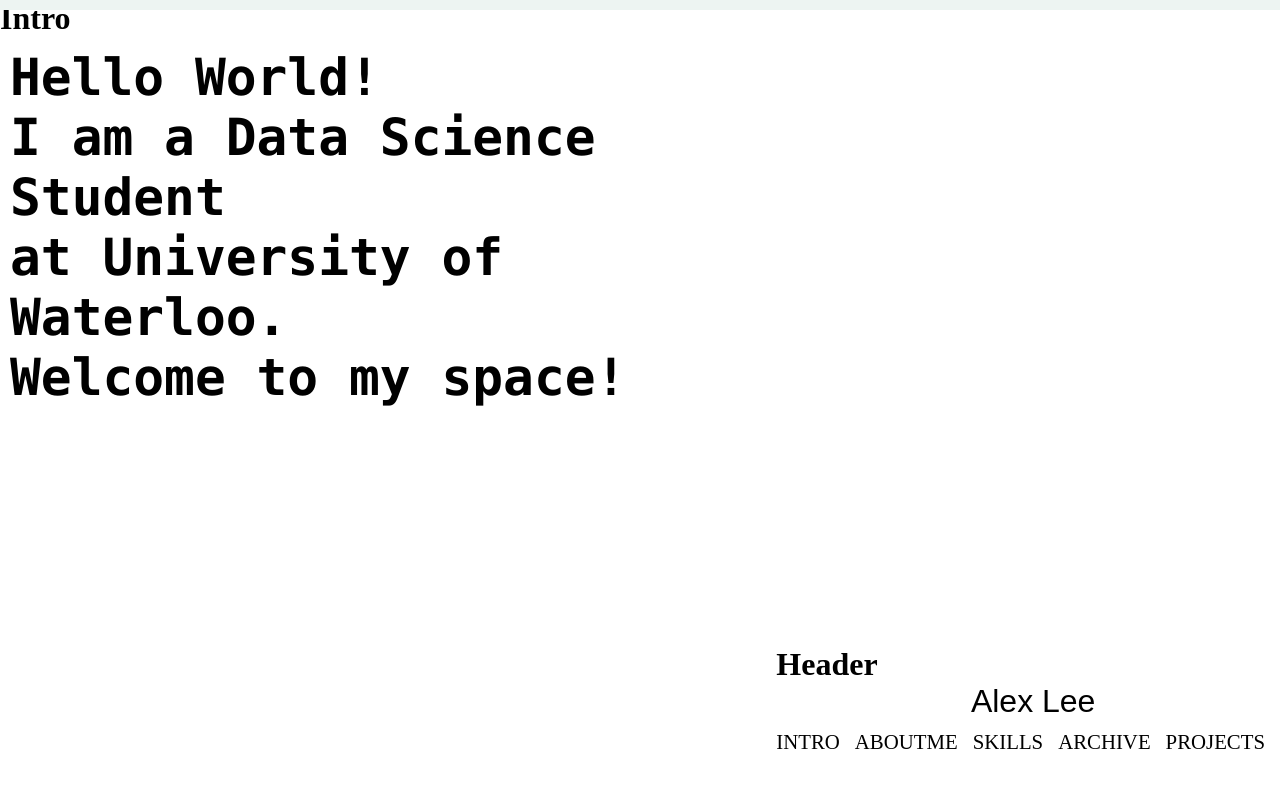
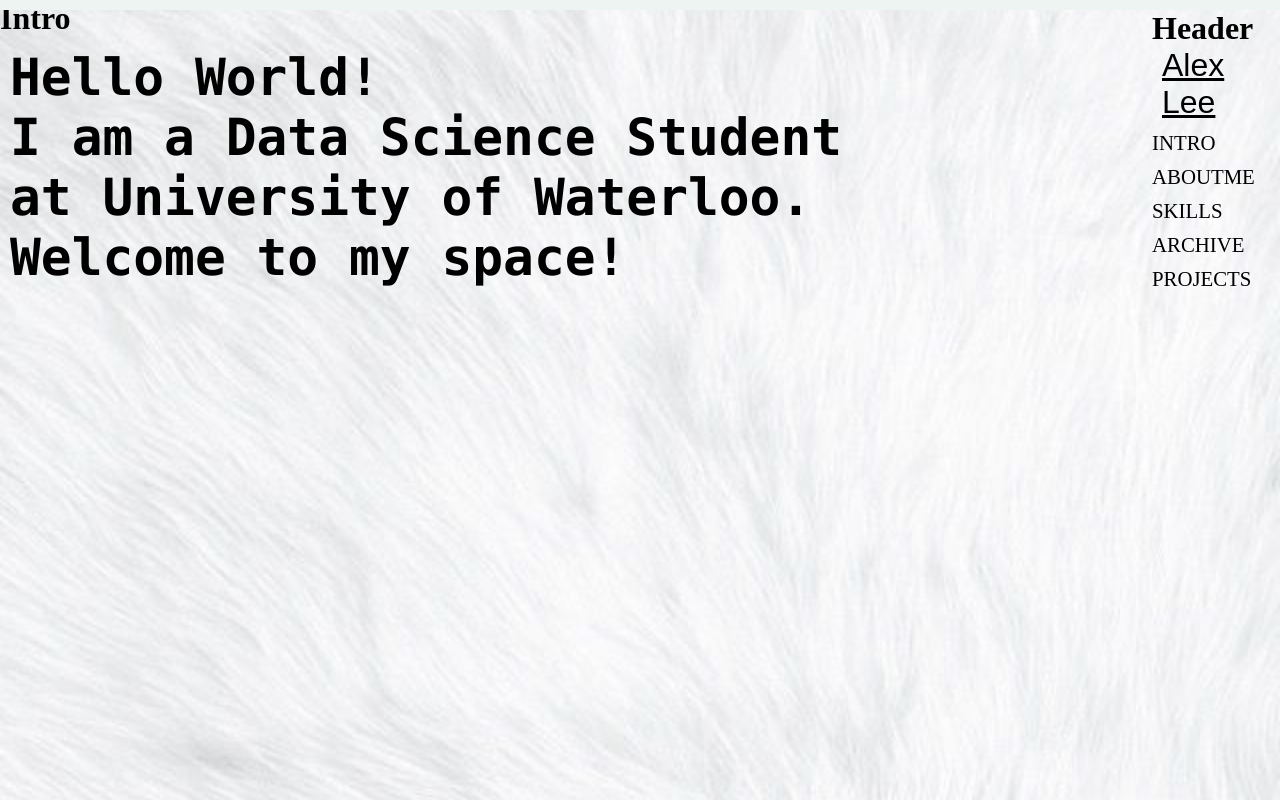
Before and after one commit to 1128alex/alex-lee, a React (Create React App) app: page / in a window 1280 px wide. Shown: the top 800 px of the page. Built offline with nearby package versions, Linux system fonts and the light colour scheme.

Commit message:
background image setting

```diff
--- /dev/null
+++ b/src/assets/scss/section/_global.scss
@@ -0,0 +1,4 @@
+#background {
+    background: url(../../img/background.jpg) no-repeat center center;
+    background-size: cover;
+}
--- a/src/assets/scss/section/_header.scss
+++ b/src/assets/scss/section/_header.scss
@@ -1,20 +1,18 @@
 #header {
-    background-color: white;
     padding: 10px 0;
     justify-content: space-between;
 }
 
-// #header-container {
-//     // display: flex;
-//     justify-content: space-between;
-// }
+#header-container {
+    justify-content: space-between;
+}
 
 .logo-box {
     margin-left: 10px;
 
     .logo {
-        text-decoration: none;
-        text-align: center;
+        // text-decoration: none;
+        // text-align: center;
 
         color: black;
         font-family: sans-serif;
@@ -34,7 +32,6 @@
 
 .nav-box {
     .nav {
-        display: flex;
         justify-content: space-between;
         align-items: center;
         list-style-type: none;
--- a/src/assets/scss/style.scss
+++ b/src/assets/scss/style.scss
@@ -7,6 +7,7 @@
 // @import "setting/mixin";
 
 // section
+@import "section/global";
 @import "section/header";
 @import "section/intro";
 @import "section/footer";
--- a/src/views/HomeView.jsx
+++ b/src/views/HomeView.jsx
@@ -12,9 +12,9 @@ import Footer from '../components/Footer';
 
 const HomeView = () => {
     return (
-        <div>
-            <div style={{ display: "flex", justifyContent: "space-between", alignItems: "center" }}>
-                <div style={{ width: "75 %", float: "left" }}>
+        <div id="background">
+            <div style={{ display: "flex", justifyContent: "space-between" }}>
+                <div style={{ width: "90%", float: "left" }}>
                     <Main>
                         <Intro /> {/* Job, Simple greeting(including name) */}
                         <AboutMe /> {/* Name, Phone, Email, School */}
@@ -24,7 +24,7 @@ const HomeView = () => {
                         {/* <Career /> */}
                     </Main>
                 </div>
-                <div>
+                <div style={{ width: "10%", float: "right" }}>
                     <Header /> {/* Logo(Alex's Portfolio), Navigation */}
                 </div>
             </div>
```
Also changed, not shown: src/assets/img/background.jpg (added).
